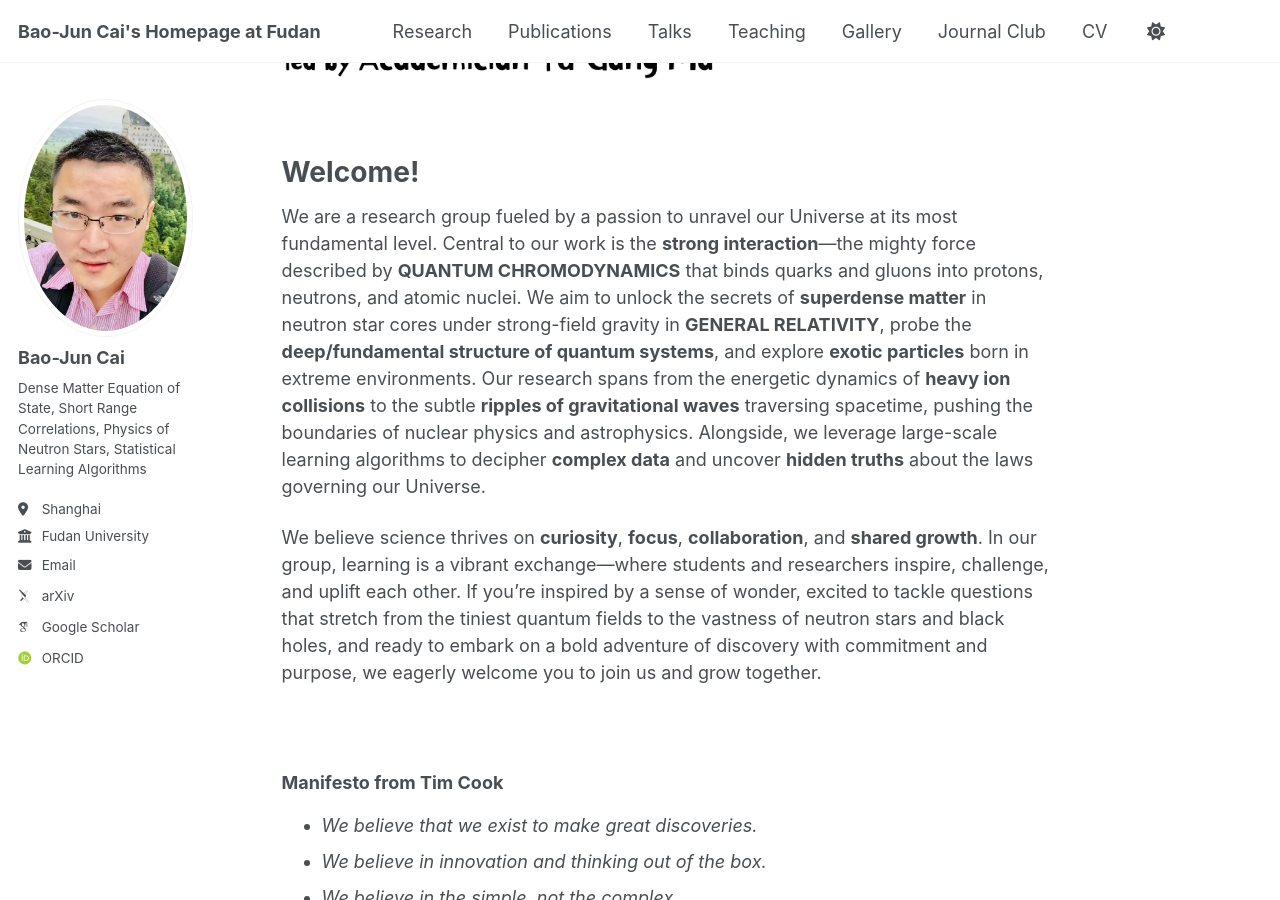
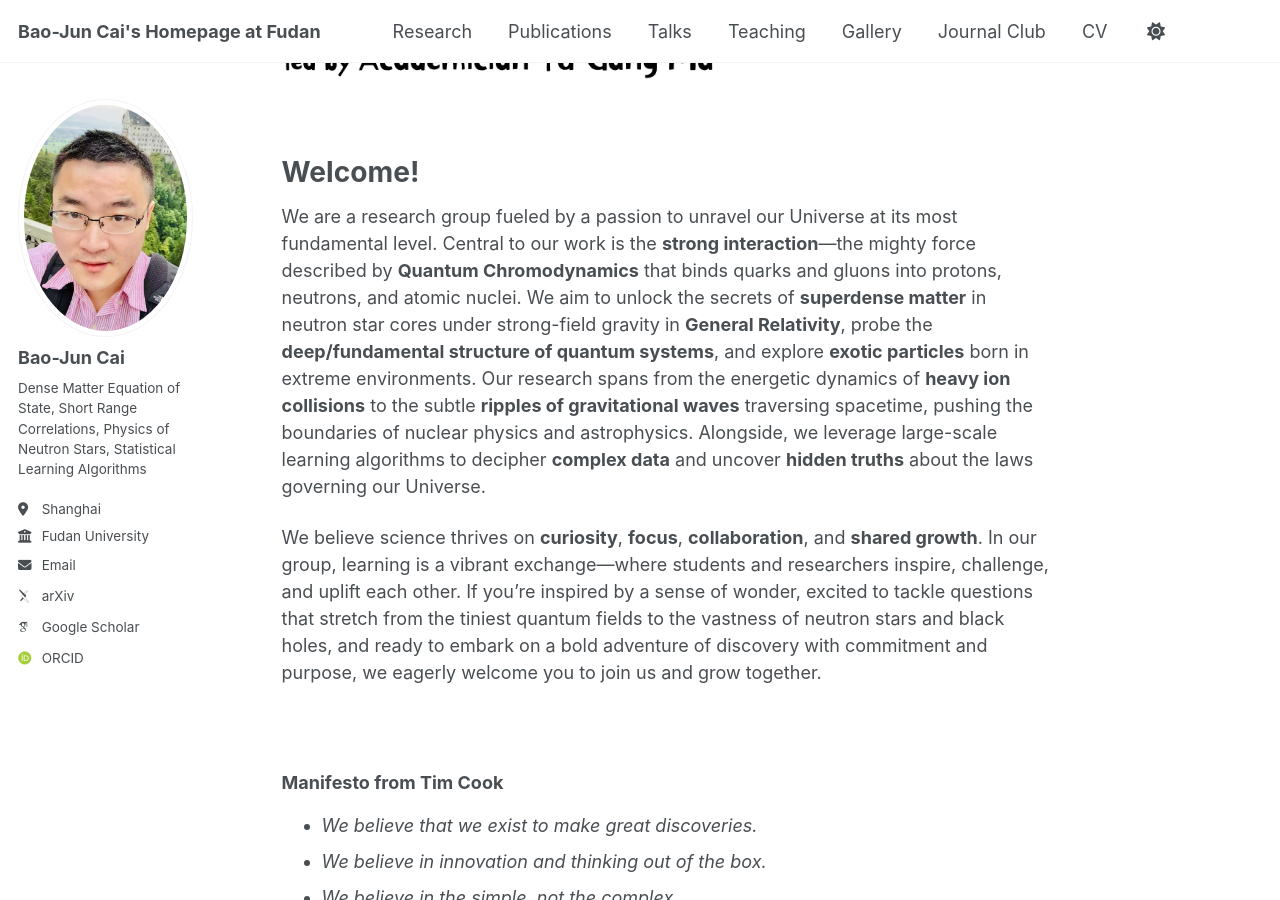
Before and after one commit to bjcai-phys/bjcai-phys.github.io, a Jekyll site: the page built from _pages/about.md, in a window 1280 px wide and 900 px high, scrolled down 304 px. Built offline with Jekyll 4.4.1, drawn with Linux system fonts in a browser that asks for light colours; some web fonts are replaced.

Commit message:
Update about.md

```diff
--- a/_pages/about.md
+++ b/_pages/about.md
@@ -15,7 +15,7 @@ redirect_from:
 
 # Welcome!
 
-We are a research group fueled by a passion to unravel our Universe at its most fundamental level. Central to our work is the **strong interaction**—the mighty force described by **QUANTUM CHROMODYNAMICS** that binds quarks and gluons into protons, neutrons, and atomic nuclei. We aim to unlock the secrets of **superdense matter** in neutron star cores under strong-field gravity in **GENERAL RELATIVITY**, probe the **deep/fundamental structure of quantum systems**, and explore **exotic particles** born in extreme environments. Our research spans from the energetic dynamics of **heavy ion collisions** to the subtle **ripples of gravitational waves** traversing spacetime, pushing the boundaries of nuclear physics and astrophysics. Alongside, we leverage large-scale learning algorithms to decipher **complex data** and uncover **hidden truths** about the laws governing our Universe.
+We are a research group fueled by a passion to unravel our Universe at its most fundamental level. Central to our work is the **strong interaction**—the mighty force described by **Quantum Chromodynamics** that binds quarks and gluons into protons, neutrons, and atomic nuclei. We aim to unlock the secrets of **superdense matter** in neutron star cores under strong-field gravity in **General Relativity**, probe the **deep/fundamental structure of quantum systems**, and explore **exotic particles** born in extreme environments. Our research spans from the energetic dynamics of **heavy ion collisions** to the subtle **ripples of gravitational waves** traversing spacetime, pushing the boundaries of nuclear physics and astrophysics. Alongside, we leverage large-scale learning algorithms to decipher **complex data** and uncover **hidden truths** about the laws governing our Universe.
 
 We believe science thrives on **curiosity**, **focus**, **collaboration**, and **shared growth**. In our group, learning is a vibrant exchange—where students and researchers inspire, challenge, and uplift each other. If you’re inspired by a sense of wonder, excited to tackle questions that stretch from the tiniest quantum fields to the vastness of neutron stars and black holes, and ready to embark on a bold adventure of discovery with commitment and purpose, we eagerly welcome you to join us and grow together.
 
```
